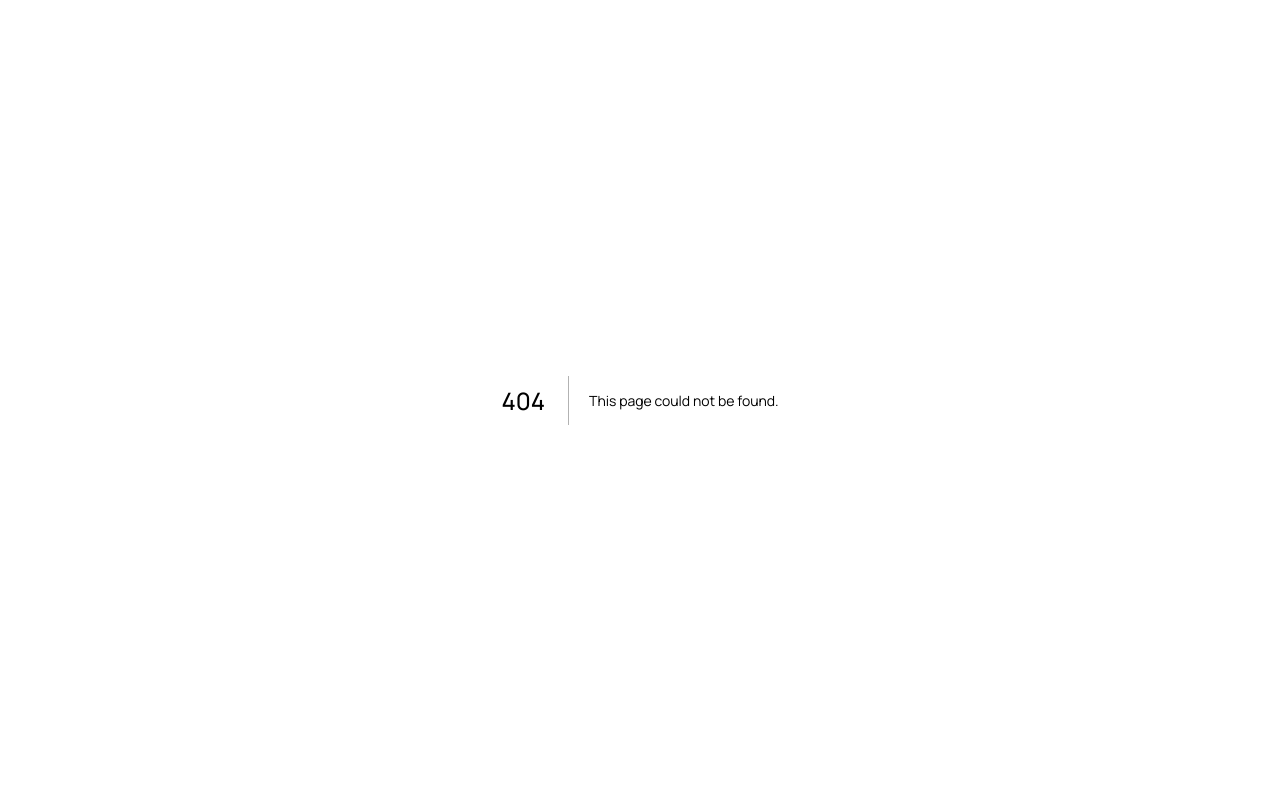
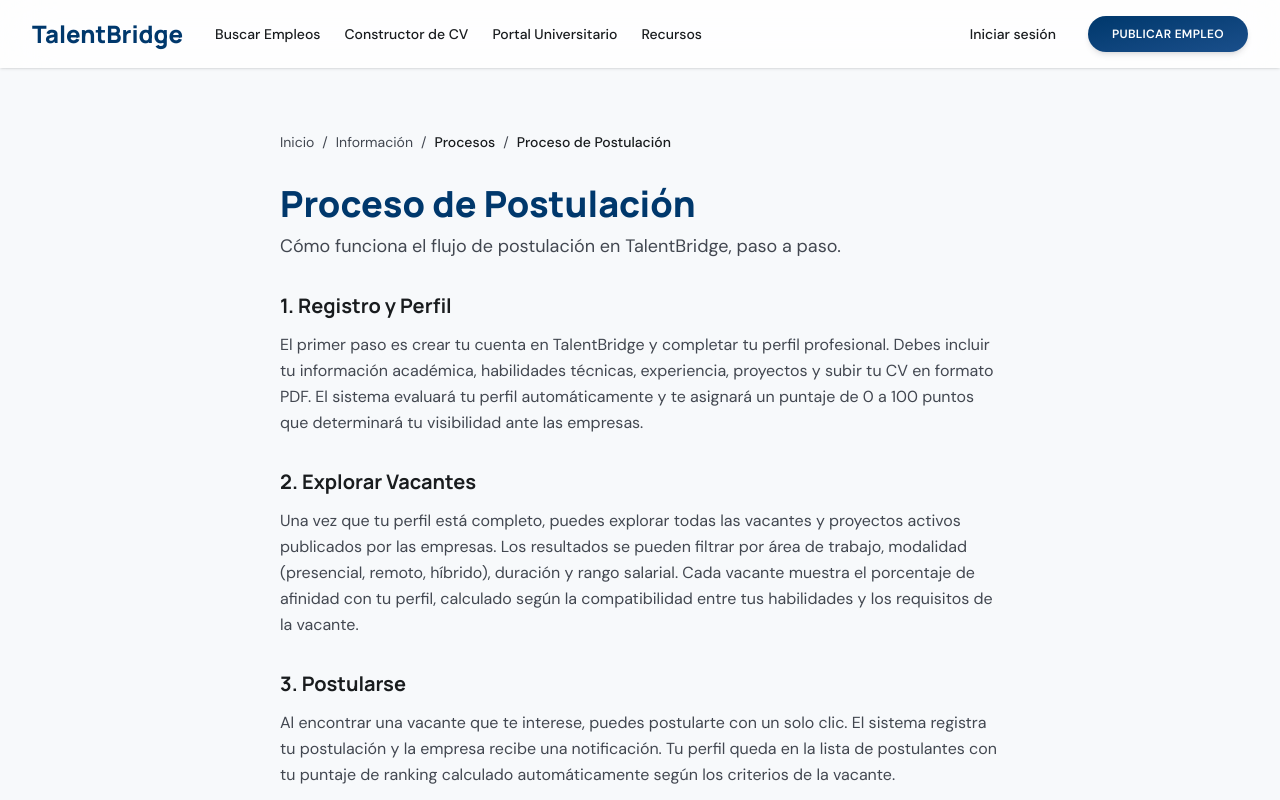
Before and after one commit to Timmy0825XD/talentbridge, a Next.js app in the folder frontend/: page /info/procesos/postulaciones in a window 1280 px wide. Before the commit this address had no page. Shown: the top 800 px of the page. Built offline with nearby package versions, Linux system fonts and the light colour scheme.

Commit message:
docs(frontend): agregar página de procesos de postulación

```diff
--- /dev/null
+++ b/frontend/app/(public)/info/procesos/postulaciones/page.tsx
@@ -0,0 +1,20 @@
+import { publicLinks } from "@/src/content/site-links";
+import { processesContent } from "@/src/content/processes";
+import InfoPageLayout from "@/src/components/info/InfoPageLayout";
+
+export default function ApplicationsProcessPage() {
+  const { title, description, steps } = processesContent.applications;
+
+  return (
+    <InfoPageLayout title={title} description={description} breadcrumb={[{ label: "Información", href: publicLinks.resources }, { label: "Procesos" }, { label: title }]}>
+      <div className="space-y-8">
+        {steps.map((step) => (
+          <section key={step.title} className="space-y-3">
+            <h2 className="text-xl font-bold text-on-surface font-headline">{step.title}</h2>
+            <p className="text-on-surface-variant leading-relaxed">{step.content}</p>
+          </section>
+        ))}
+      </div>
+    </InfoPageLayout>
+  );
+}
--- /dev/null
+++ b/frontend/src/content/processes.ts
@@ -0,0 +1,74 @@
+export const processesContent = {
+  applications: {
+    title: "Proceso de Postulación",
+    description: "Cómo funciona el flujo de postulación en TalentBridge, paso a paso.",
+    steps: [
+      {
+        title: "1. Registro y Perfil",
+        content:
+          "El primer paso es crear tu cuenta en TalentBridge y completar tu perfil profesional. Debes incluir tu información académica, habilidades técnicas, experiencia, proyectos y subir tu CV en formato PDF. El sistema evaluará tu perfil automáticamente y te asignará un puntaje de 0 a 100 puntos que determinará tu visibilidad ante las empresas.",
+      },
+      {
+        title: "2. Explorar Vacantes",
+        content:
+          "Una vez que tu perfil está completo, puedes explorar todas las vacantes y proyectos activos publicados por las empresas. Los resultados se pueden filtrar por área de trabajo, modalidad (presencial, remoto, híbrido), duración y rango salarial. Cada vacante muestra el porcentaje de afinidad con tu perfil, calculado según la compatibilidad entre tus habilidades y los requisitos de la vacante.",
+      },
+      {
+        title: "3. Postularse",
+        content:
+          "Al encontrar una vacante que te interese, puedes postularte con un solo clic. El sistema registra tu postulación y la empresa recibe una notificación. Tu perfil queda en la lista de postulantes con tu puntaje de ranking calculado automáticamente según los criterios de la vacante.",
+      },
+      {
+        title: "4. Estados de Postulación",
+        content:
+          "Cada postulación pasa por los siguientes estados: RECEIVED (Recibida) - la empresa recibió tu postulación y está en su bandeja de entrada; REVIEWING (En revisión) - la empresa está evaluando tu perfil activamente; SELECTED (Seleccionado) - has sido escogido para continuar con el proceso de contratación; REJECTED (Descartado) - no has sido seleccionado en esta ocasión. Puedes hacer seguimiento del estado en tiempo real desde tu panel de postulaciones.",
+      },
+      {
+        title: "5. Siguientes Pasos",
+        content:
+          "Si eres seleccionado, la empresa procederá a generar un contrato dentro de la plataforma. Si eres descartado, no te preocupes: tu perfil sigue siendo visible para otras empresas y puedes seguir postulándote a nuevas oportunidades sin límite.",
+      },
+    ],
+  },
+  contracts: {
+    title: "Proceso de Contratos",
+    description: "El ciclo completo de contratación en TalentBridge, desde la selección hasta el cierre.",
+    steps: [
+      {
+        title: "1. Selección del Candidato",
+        content:
+          "El proceso de contratación comienza cuando la empresa selecciona a un candidato de entre los postulantes a una vacante. La empresa puede revisar el perfil completo, el CV y el puntaje de ranking del candidato antes de tomar la decisión.",
+      },
+      {
+        title: "2. Creación del Contrato",
+        content:
+          "La empresa crea un contrato dentro de la plataforma especificando: las partes involucradas (empresa y candidato), la descripción del trabajo o proyecto, los entregables acordados, las fechas de inicio y fin, el monto total y el esquema de pago (único, por hitos o periódico). El contrato se genera en estado PENDING.",
+      },
+      {
+        title: "3. Confirmación del Candidato",
+        content:
+          "El candidato recibe una notificación del contrato pendiente y debe revisar los términos. Si está de acuerdo, lo confirma y el contrato pasa a estado ACTIVE. Si no está de acuerdo, puede rechazarlo. Ambas partes deben confirmar para que el contrato se active.",
+      },
+      {
+        title: "4. Ejecución y Entregables",
+        content:
+          "Una vez activo el contrato, el candidato comienza a trabajar. Puede registrar avances mediante comentarios y adjuntar archivos de entregables en la plataforma. La empresa revisa cada entregable y puede aprobarlo o rechazarlo con observaciones detalladas. Este proceso se repite hasta completar todos los entregables acordados.",
+      },
+      {
+        title: "5. Pagos",
+        content:
+          "La empresa confirma los pagos asociados al contrato dentro de la plataforma. Para cada pago, puede marcar el estado como Realizado y adjuntar el comprobante correspondiente (formato PDF o imagen, máximo 10 MB). En esta versión, el registro de pagos es informativo y de trazabilidad; no se integra un procesador de pagos externo.",
+      },
+      {
+        title: "6. Cierre del Proyecto",
+        content:
+          "Cuando todos los entregables han sido completados y los pagos confirmados, el proyecto se cierra formalmente. El contrato pasa a estado COMPLETED y se habilita el módulo de calificación mutua. La empresa califica al candidato (calidad, plazos, comunicación, actitud) y el candidato califica a la empresa (puntualidad de pagos, claridad de instrucciones, ambiente laboral). Las calificaciones son en escala de 1 a 5 estrellas.",
+      },
+      {
+        title: "7. Reporte Final",
+        content:
+          "Al cerrar el proyecto, la empresa recibe un reporte descargable en PDF con: costo total del proyecto, duración real vs. estimada, calificación del entregable y métricas detalladas. Este reporte ayuda a la empresa a tomar mejores decisiones de contratación en el futuro.",
+      },
+    ],
+  },
+} as const;
```
